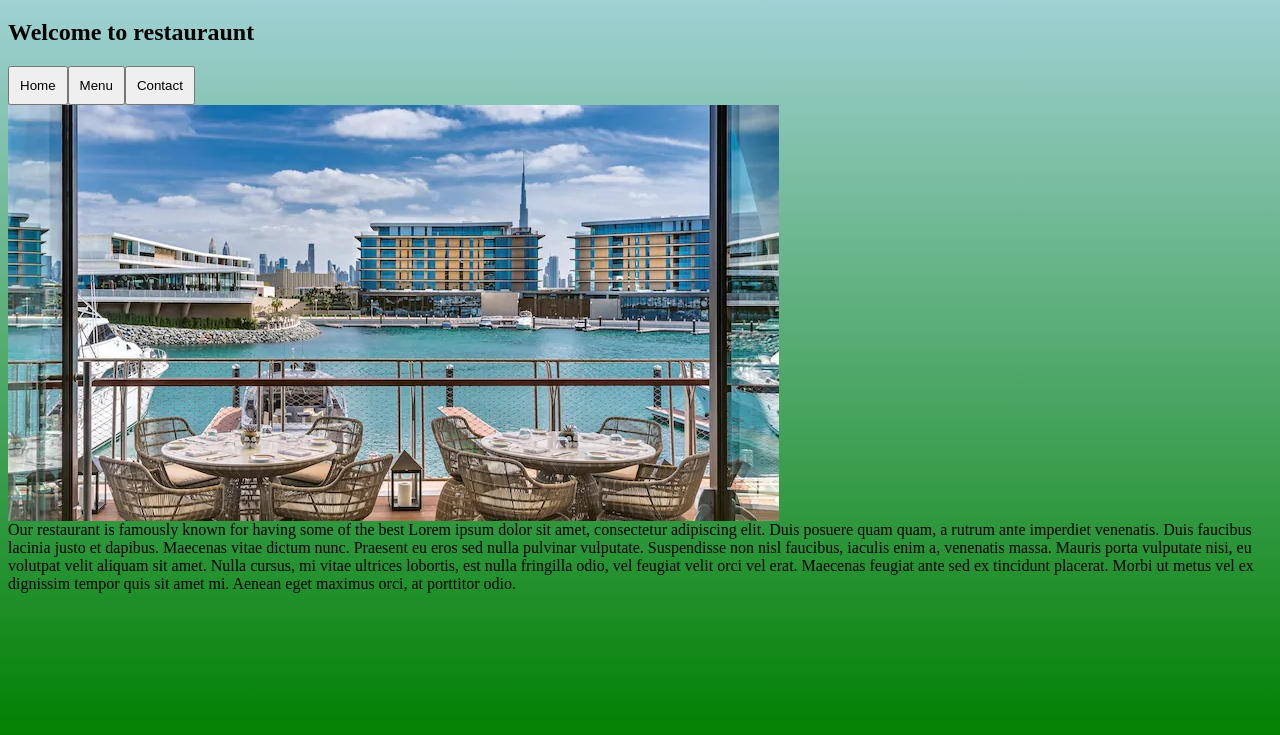
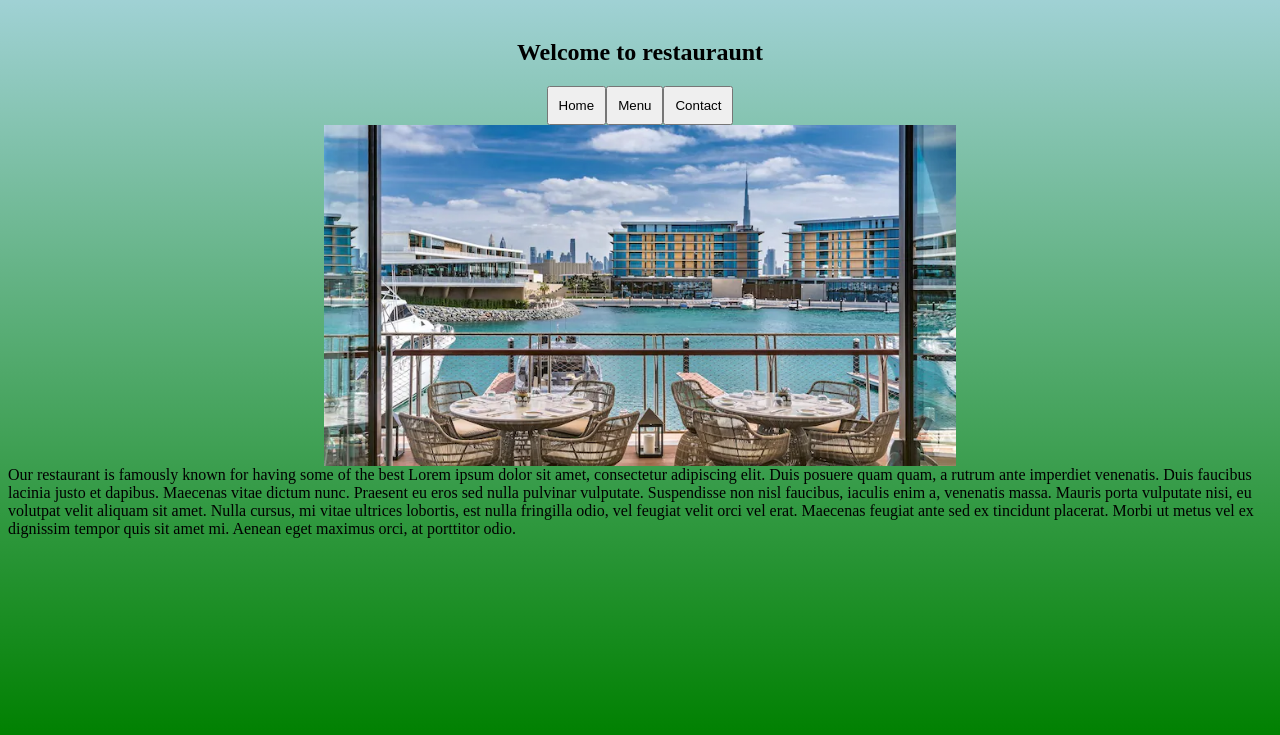
Before and after one commit to 9James9/restaurant, a website built with webpack: page dist/index.html in a window 1280 px wide. Shown: the part 61-796 px from the top of the page. Built offline with Linux system fonts and the light colour scheme.

Commit message:
centered images and buttons

```diff
--- a/css/style.css
+++ b/css/style.css
@@ -2,6 +2,11 @@
 
     text-align: center;
 
+}
+.title {
+    align-items: center;
+    display: flex;
+    justify-content: center;
 }
 .flex {
     display: flex;
@@ -43,6 +48,7 @@
 }
 .button1 {
     padding: 10px;
+
 }
 .button2 {
     padding: 10px;
@@ -56,7 +62,17 @@ html {
     height: 100%;
 }
 .image {
+    width: 50%;
+
+}
+.buttoncontainer {
     display: flex;
+    justify-content: center;
     align-items: center;
-    justify-content: center;
+    width: 50%;
 }
+.headcontent{
+    display: flex;
+    flex-direction: column;
+    align-items: center;
+}
--- a/src/modules/homepage.js
+++ b/src/modules/homepage.js
@@ -18,6 +18,7 @@ function loadHome(){
     title.classList.add('title')
     title.textContent = "Welcome to restauraunt"
     headContent.appendChild(title)
+    headContent.classList.add('headcontent')
     const button1 = document.createElement('button')
     const button2 = document.createElement('button')
     const button3 = document.createElement('button')
@@ -28,6 +29,7 @@ function loadHome(){
     button2.textContent = 'Menu'
     button3.textContent = 'Contact'
     const buttonContainer = document.createElement('div')
+    buttonContainer.classList.add('buttoncontainer')
     headContent.appendChild(buttonContainer)
     buttonContainer.appendChild(button1)
     buttonContainer.appendChild(button2)
```
Also changed, not shown: dist/main.js.
